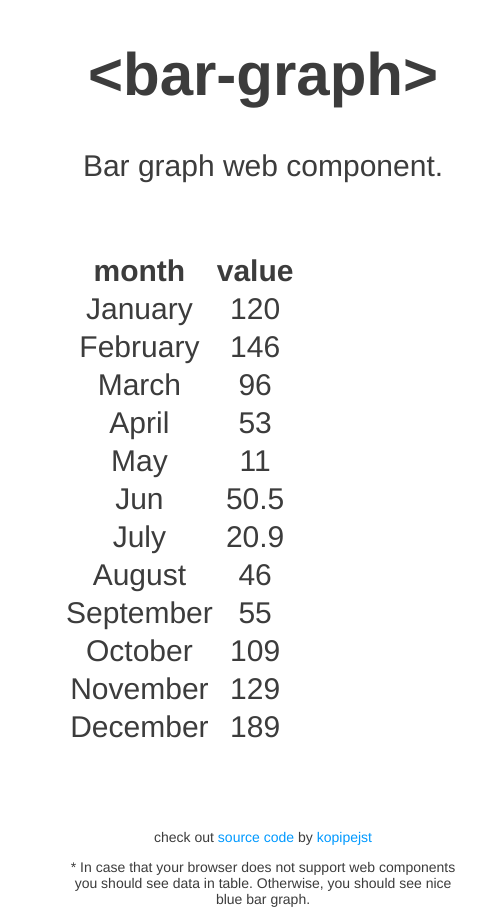
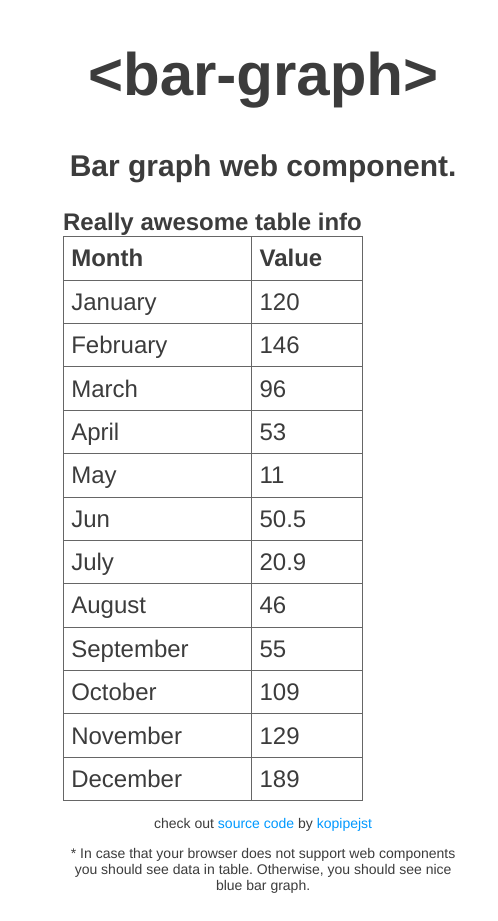
Before and after one commit to kopipejst/bar-graph, a website: page index.html in a window 1280 px wide. Shown: the full height of the page, 377-875 px from the left. Drawn offline with Linux system fonts and the light colour scheme; grey boxes are pictures that could not be loaded.

Commit message:
Accessibility enhancements, creates a figure element with an optional caption.

```diff
--- a/index.html
+++ b/index.html
@@ -2,7 +2,8 @@
 <html>
 <head>
     <meta charset="UTF-8">
-    <meta name="viewport" content="width=device-width, initial-scale=1.0, maximum-scale=1.0, user-scalable=0, minimal-ui">
+    <meta name="viewport"
+          content="width=device-width, initial-scale=1.0, maximum-scale=1.0, user-scalable=0, minimal-ui">
     <link rel="import" href="webcomponent/bar-graph.html">
     <title>Bar graph web component.</title>
     <style>
@@ -19,16 +20,45 @@
             color: #0099ff;
             text-decoration: none;
         }
+
         a:hover {
             color: blue;
         }
+
         h1 {
             font-size: 60px;
         }
+
+        h2 {
+            font-size: 30px;
+        }
+
         p {
             font-size: 14px;
         }
 
+        table {
+            border: 0;
+            border-collapse: collapse;
+            width: 300px;
+        }
+
+        table caption {
+            font-size: .8em;
+
+        }
+
+        table thead th, table thead td, table caption {
+            font-weight: bold;
+            text-align: left;
+        }
+
+        table td, table th {
+            border: 1px solid #666;
+            font-size: .8em;
+            padding: .3em;
+            text-align: left;
+        }
     </style>
 </head>
 <body>
@@ -37,15 +67,15 @@
 <div class="page">
 
     <h1>&lt;bar-graph&gt;</h1>
-    Bar graph web component.<br /><br /><br />
 
-
+    <h2>Bar graph web component.</h2>
     <bar-graph>
         <table>
+            <caption>Really awesome table info</caption>
             <thead>
             <tr>
-                    <th>month</th>
-                    <th>value</th>
+                <th scope="col">Month</th>
+                <th scope="col">Value</th>
             </tr>
             </thead>
             <tbody>
@@ -100,16 +130,18 @@
             </tbody>
         </table>
     </bar-graph>
-<br /><br />
-
-    <p>check out <a href="https://github.com/kopipejst/bar-graph">source code</a> by <a href="http://workshop.rs">kopipejst</a></p>
 
 
-    <p>* In case that your browser does not support web components you should see data in table. Otherwise, you should see nice blue bar graph.</p>
+    <p>check out <a href="https://github.com/kopipejst/bar-graph">source code</a> by <a href="http://workshop.rs">kopipejst</a>
+    </p>
+
+    <p>* In case that your browser does not support web components you should see data in table. Otherwise, you should
+        see nice blue bar graph.</p>
 
 </div>
-
-<a href="https://github.com/kopipejst/bar-graph"><img style="position: absolute; top: 0; right: 0; border: 0;" src="https://camo.githubusercontent.com/38ef81f8aca64bb9a64448d0d70f1308ef5341ab/68747470733a2f2f73332e616d617a6f6e6177732e636f6d2f6769746875622f726962626f6e732f666f726b6d655f72696768745f6461726b626c75655f3132313632312e706e67" alt="Fork me on GitHub" data-canonical-src="https://s3.amazonaws.com/github/ribbons/forkme_right_darkblue_121621.png"></a>
-
+<a href="https://github.com/kopipejst/bar-graph"><img style="position: absolute; top: 0; right: 0; border: 0;"
+                                                      src="https://camo.githubusercontent.com/38ef81f8aca64bb9a64448d0d70f1308ef5341ab/68747470733a2f2f73332e616d617a6f6e6177732e636f6d2f6769746875622f726962626f6e732f666f726b6d655f72696768745f6461726b626c75655f3132313632312e706e67"
+                                                      alt="Fork me on GitHub"
+                                                      data-canonical-src="https://s3.amazonaws.com/github/ribbons/forkme_right_darkblue_121621.png"></a>
 </body>
 </html>
```
Also changed, not shown: webcomponent/bar-graph.html (+63 -5 lines), 4 other files. Lines whose indentation alone changed are shown as unchanged.
